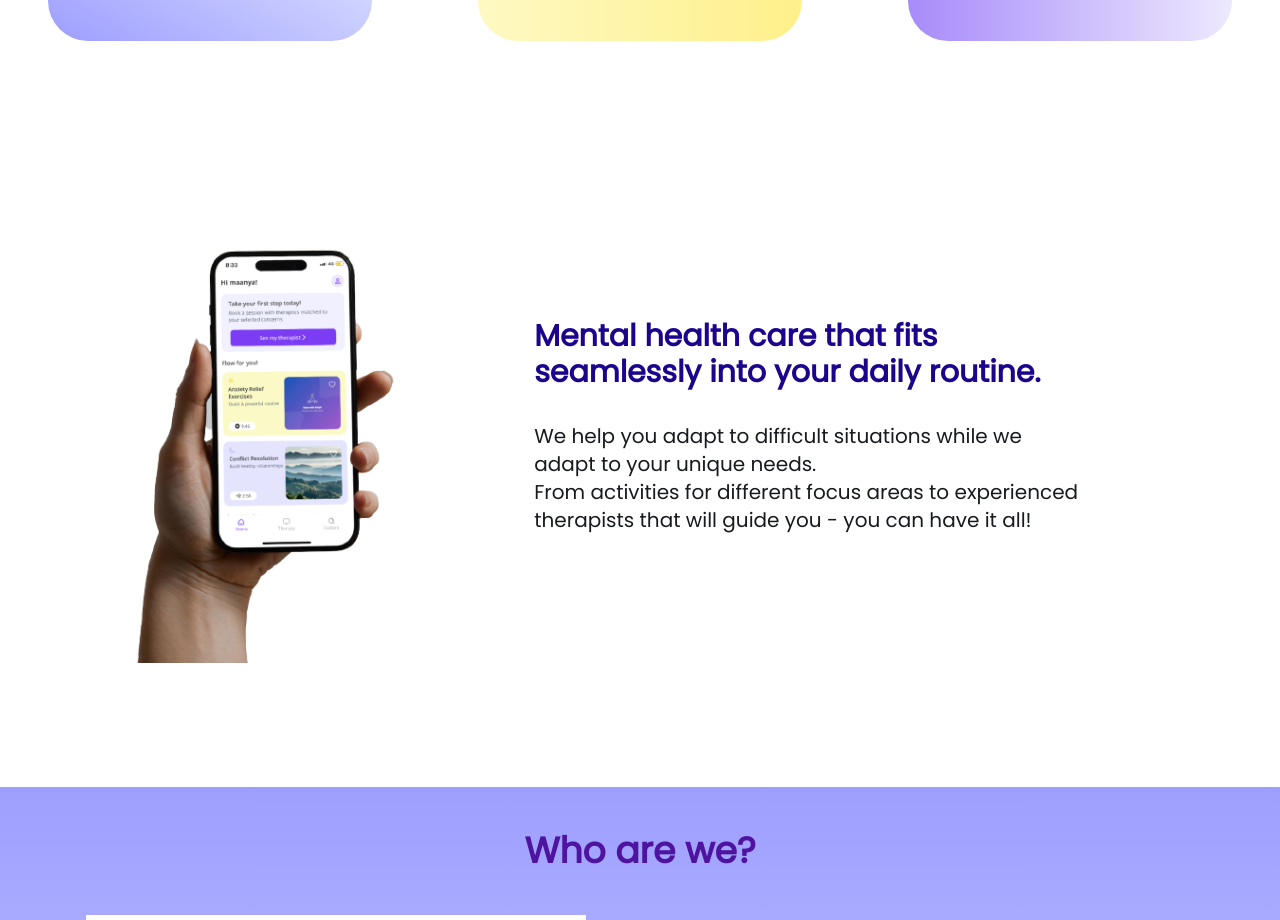
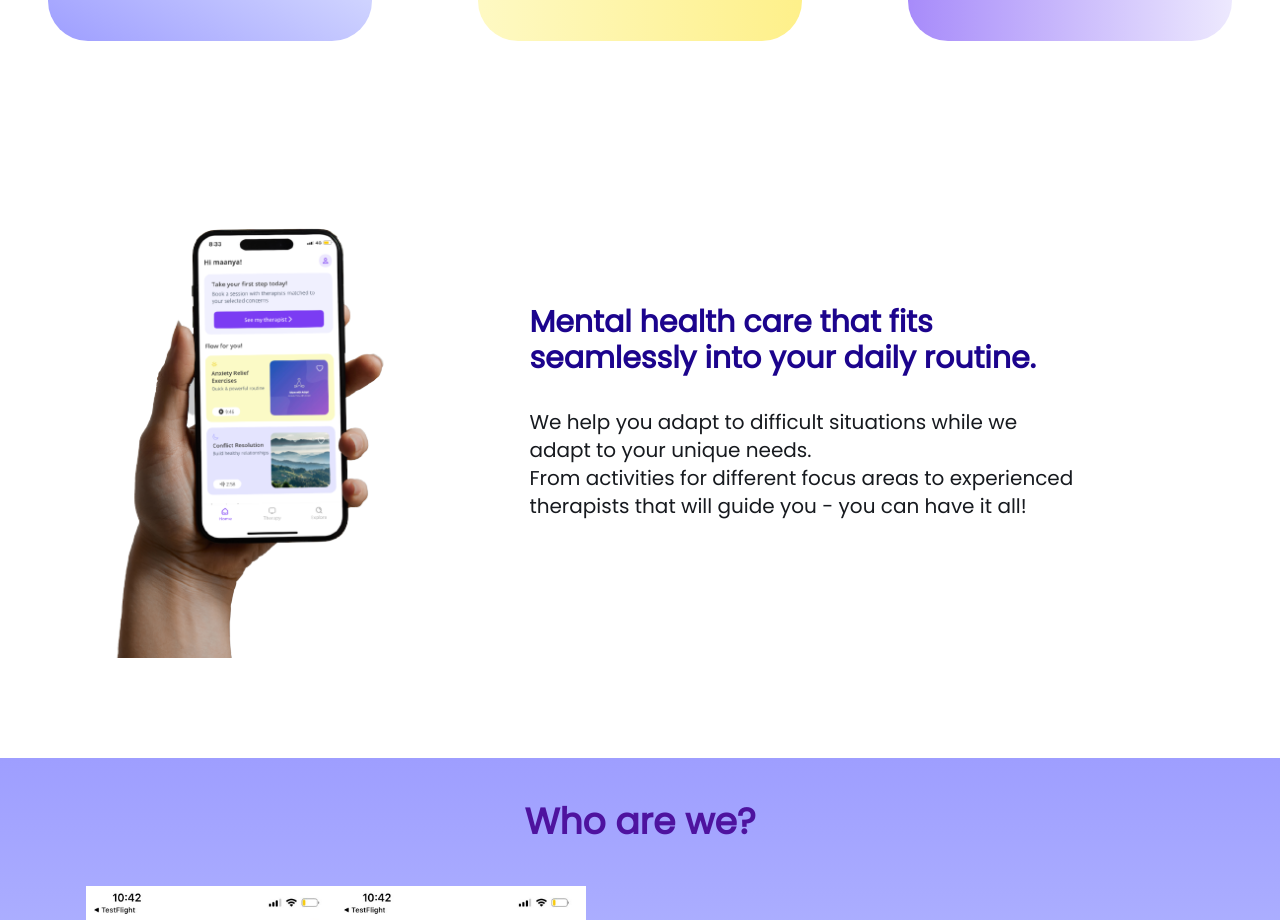
Before and after one commit to ShriramMehta/horizon-landing-page, a React (Create React App) app: page / in a window 1280 px wide. Shown: the part 813-1733 px from the top of the page. Built offline with nearby package versions, Linux system fonts and the light colour scheme.

Commit message:
nominal-changes

```diff
--- a/src/components/AppInfo.js
+++ b/src/components/AppInfo.js
@@ -2,8 +2,8 @@ import React from "react";
 
 const AppInfo = () => {
   return (
-    <section className="my-10 p-6">
-      <div className="flex flex-col md:flex-row justify-center items-center p-5">
+    <section className="my-10">
+      <div className="flex flex-col md:flex-row justify-center items-center p-5 md:gap-0 gap-4">
         <div className="w-full lg:w-1/2 flex justify-center items-center">
           <img src="./images/hand.png" alt="hand" className="object-cover" />
         </div>
--- a/src/pages/GetApp.js
+++ b/src/pages/GetApp.js
@@ -4,7 +4,7 @@ import { Link } from "react-router-dom";
 const GetApp = () => {
   return (
     <section className="my-10">
-      <div className="bg-indigo-300 flex flex-col md:flex-row justify-center items-center gap-32 px-8">
+      <div className="bg-indigo-300 flex flex-col-reverse md:flex-row justify-center items-center gap-8 md:gap-32 px-8 md:pb-0 pb-6 py-0">
         <div className="flex flex-col justify-center items-center gap-8 p-3">
           <div className="text-2xl text-[#1C048DFF] font-medium">
             Get the <span className="font-bold">Adapt app</span> now and <br />{" "}
```
